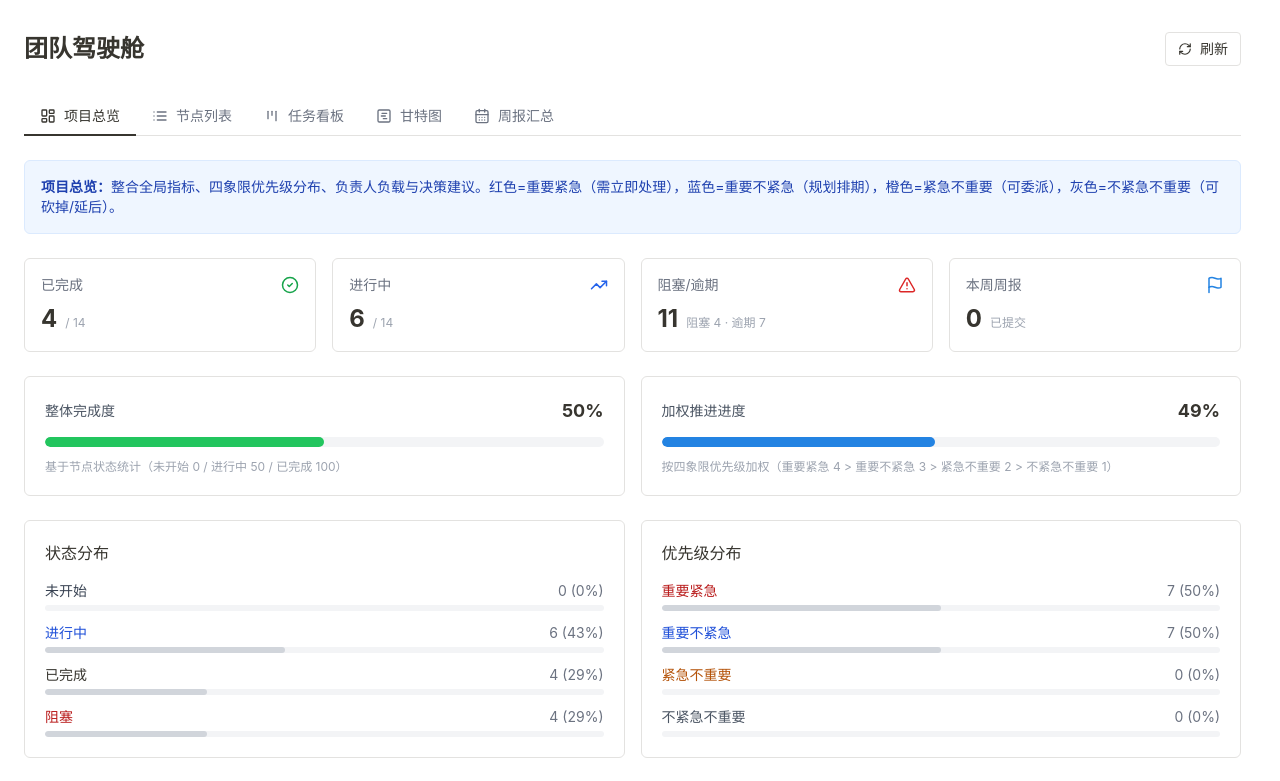
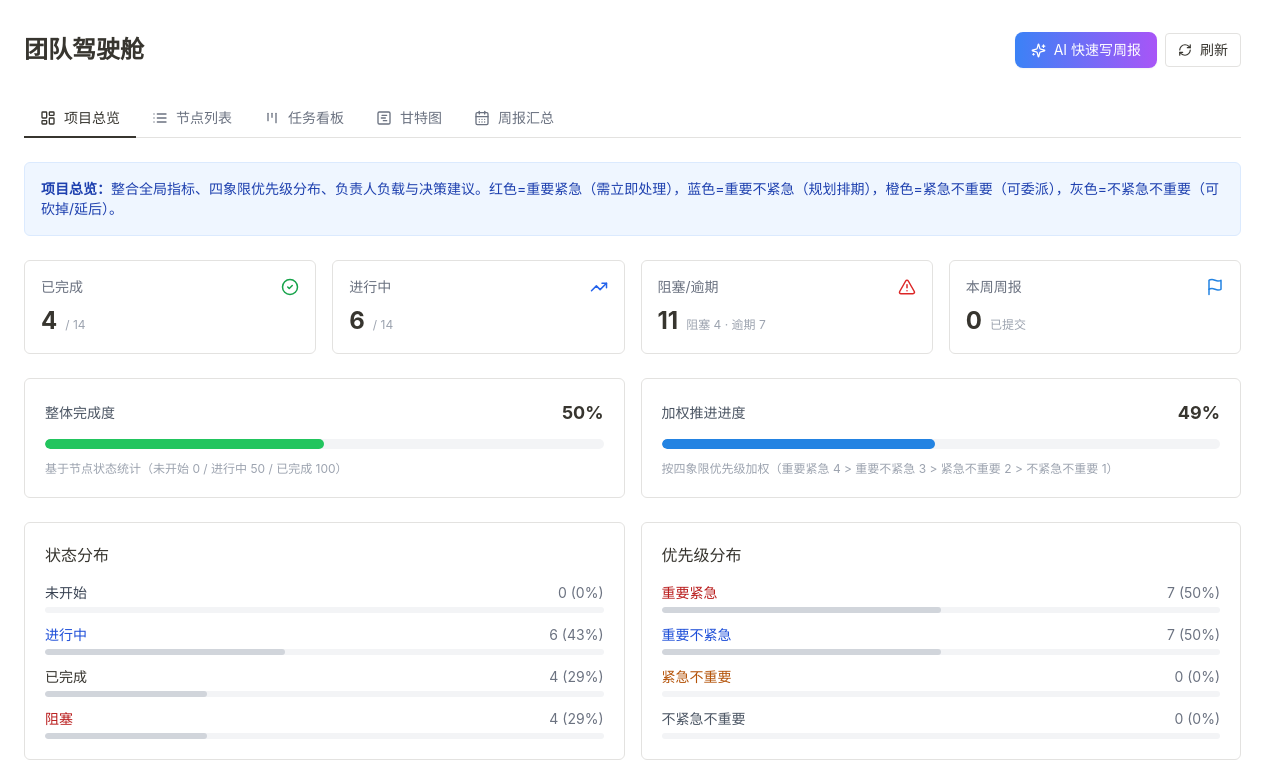
Before and after one commit to mmy-001/team-cockpit, a Next.js app: page / in a window 1280 px wide. Shown: the top 781 px of the page. Built offline with nearby package versions, Linux system fonts and the light colour scheme.

Commit message:
fix: optimize tab switching with CSS visibility, make AI panel default-open, add AI quick-write button on main page

```diff
--- a/app/page.tsx
+++ b/app/page.tsx
@@ -8,7 +8,8 @@ import GanttChart from "@/components/views/GanttChart";
 import WeeklySummary from "@/components/views/WeeklySummary";
 import Dashboard from "@/components/views/Dashboard";
 import { getThisWeekMonday } from "@/lib/date";
-import { List, Kanban, GanttChartSquare, CalendarDays, RefreshCw, LayoutDashboard } from "lucide-react";
+import Link from "next/link";
+import { List, Kanban, GanttChartSquare, CalendarDays, RefreshCw, LayoutDashboard, Sparkles } from "lucide-react";
 
 const TABS = [
   { id: "overview", label: "项目总览", icon: LayoutDashboard },
@@ -86,6 +87,14 @@ export default function Home() {
     <main className="max-w-7xl mx-auto px-6 py-8">
       <div className="flex items-center justify-between mb-8">
         <h1 className="text-2xl font-bold text-notion-fg">团队驾驶舱</h1>
+        <div className="flex items-center gap-2">
+          <Link
+            href="/weeklies/new?aiOpen=true"
+            className="flex items-center gap-2 px-4 py-2 text-sm bg-gradient-to-r from-blue-500 to-purple-500 text-white rounded-lg hover:from-blue-600 hover:to-purple-600 shadow-sm hover:shadow transition-all"
+          >
+            <Sparkles size={15} />
+            AI 快速写周报
+          </Link>
           <button
             onClick={refresh}
             className="flex items-center gap-2 px-3 py-1.5 text-sm border border-notion-border rounded hover:bg-notion-hover"
@@ -93,6 +102,7 @@ export default function Home() {
             <RefreshCw size={14} className={anyLoading ? "animate-spin" : ""} />
             刷新
           </button>
+        </div>
       </div>
 
       <div className="flex border-b border-notion-border mb-6">
@@ -124,11 +134,22 @@ export default function Home() {
         </div>
       )}
 
-      {!showLoading && activeTab === "overview" && <Dashboard nodes={nodes} weeklies={thisWeekWeeklies} members={members} />}
-      {!showLoading && activeTab === "list" && <NodeList nodes={nodes} weeklies={allWeeklies} members={members} onRefresh={refresh} />}
-      {!showLoading && activeTab === "kanban" && <KanbanBoard nodes={nodes} weeklies={allWeeklies} onUpdate={refresh} />}
-      {!showLoading && activeTab === "gantt" && <GanttChart nodes={nodes} />}
-      {!showLoading && activeTab === "weekly" && <WeeklySummary weeklies={allWeeklies} />}
+      {/* 所有 Tab 面板始终挂载，仅用 CSS 控制显隐，避免每次切换时卸载/重挂载导致卡顿 */}
+      <div style={{ display: !showLoading && activeTab === "overview" ? "block" : "none" }}>
+        <Dashboard nodes={nodes} weeklies={thisWeekWeeklies} members={members} />
+      </div>
+      <div style={{ display: !showLoading && activeTab === "list" ? "block" : "none" }}>
+        <NodeList nodes={nodes} weeklies={allWeeklies} members={members} onRefresh={refresh} />
+      </div>
+      <div style={{ display: !showLoading && activeTab === "kanban" ? "block" : "none" }}>
+        <KanbanBoard nodes={nodes} weeklies={allWeeklies} onUpdate={refresh} />
+      </div>
+      <div style={{ display: !showLoading && activeTab === "gantt" ? "block" : "none" }}>
+        <GanttChart nodes={nodes} />
+      </div>
+      <div style={{ display: !showLoading && activeTab === "weekly" ? "block" : "none" }}>
+        <WeeklySummary weeklies={allWeeklies} />
+      </div>
     </main>
   );
 }
--- a/app/weeklies/new/page.tsx
+++ b/app/weeklies/new/page.tsx
@@ -42,7 +42,10 @@ function NewWeeklyPage() {
   const [error, setError] = useState<string | null>(null);
   const [aiInput, setAiInput] = useState("");
   const [aiLoading, setAiLoading] = useState(false);
-  const [showAiPanel, setShowAiPanel] = useState(false);
+  // AI 面板默认展开，可通过 ?aiOpen=false 关闭
+  const [showAiPanel, setShowAiPanel] = useState(
+    searchParams.get("aiOpen") !== "false"
+  );
 
   const title = `${author || "未署名"} - ${week}`;
 
```
Lines whose indentation alone changed are shown as unchanged.
